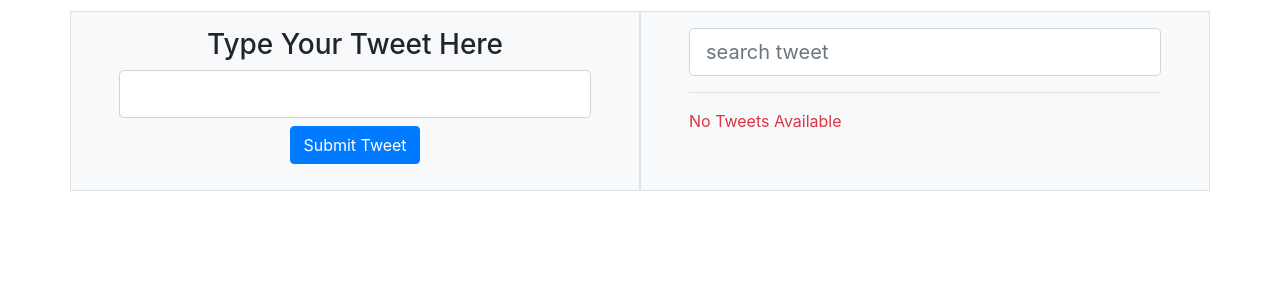
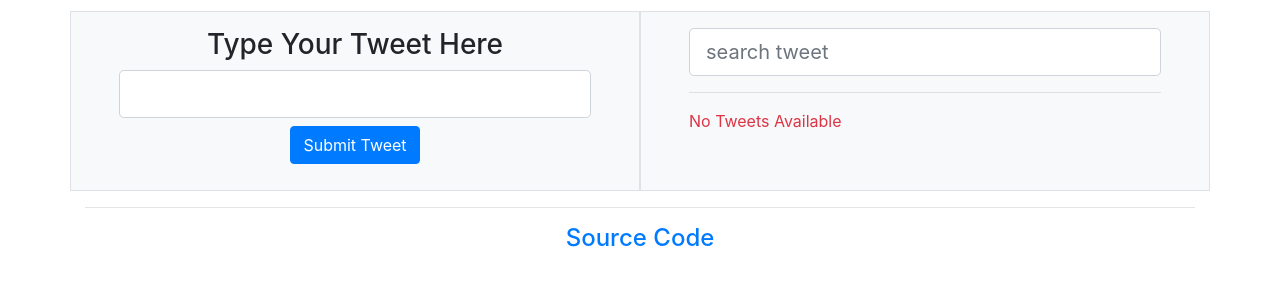
Before and after one commit to HelloKowshik/project-3, a plain HTML site: page index.html in a window 1280 px wide. Shown: the part 70-356 px from the top of the page. Drawn offline with nearby package versions, Linux system fonts and the light colour scheme.

Commit message:
added source code link

```diff
--- a/index.html
+++ b/index.html
@@ -34,6 +34,8 @@
             <span class="text-danger msg"></span>
           </div>
         </div>
+        <hr/>
+        <h4 class="text-center"><a href="https://github.com/HelloKowshik/project-3">Source Code</a></h4>
       </div>
     <script src="https://code.jquery.com/jquery-3.5.1.min.js"></script>
     <script src="https://stackpath.bootstrapcdn.com/bootstrap/4.5.0/js/bootstrap.min.js"></script>
```
